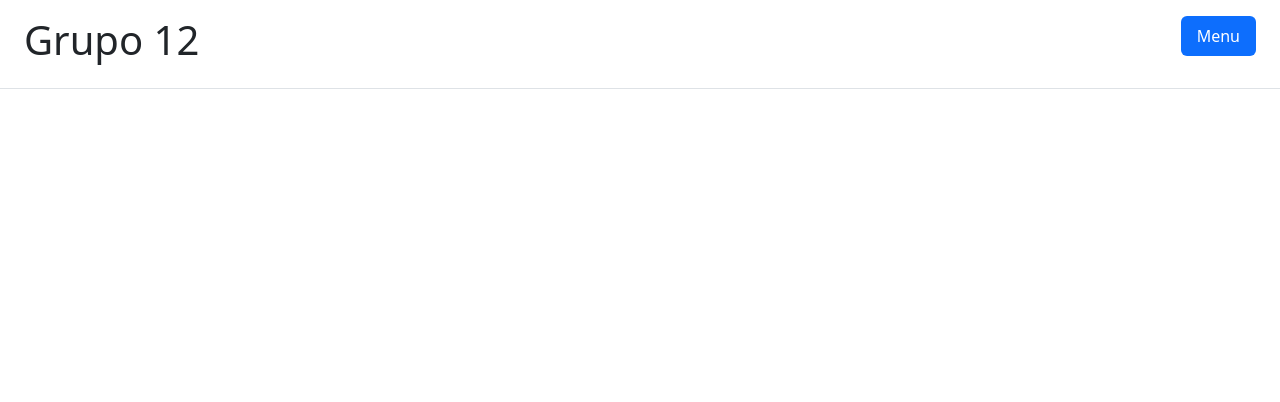
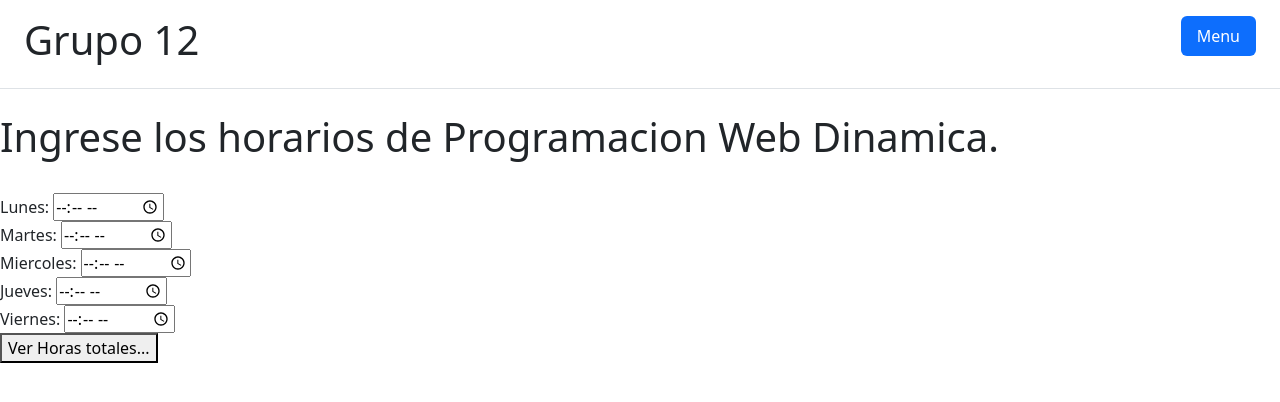
Before and after one commit to veraAlan/PWD-2022, a PHP site: template Entregables/Entregable1/Vista/TP1/EJ2.php in a window 1280 px wide. Shown: the top 402 px of the page. Run offline with PHP 8.4, Linux system fonts and the light colour scheme; the template is opened without the code that fills it, so the values that code supplies are empty.

Commit message:
Added EJ2

```diff
--- a/Entregables/Entregable1/Modelo/database.php
+++ /dev/null
@@ -1 +0,0 @@
-<?php
--- a/Entregables/Entregable1/Vista/TP1/EJ2.php
+++ b/Entregables/Entregable1/Vista/TP1/EJ2.php
@@ -1 +1,40 @@
-<?php
+<!DOCTYPE html>
+<html lang="en">
+
+<head>
+    <meta charset="UTF-8">
+    <meta http-equiv="X-UA-Compatible" content="IE=edge">
+    <meta name="viewport" content="width=device-width, initial-scale=1.0">
+    <title>Ejercicio 2</title>
+</head>
+
+<body>
+    <!-- Agregar header a la pagina. -->
+    <? include_once("../Estructura/header.php") ?>
+
+    <!-- Form de horarios -->
+    <h1>Ingrese los horarios de Programacion Web Dinamica.</h1>
+    <br />
+
+    <form action="EJ1_horasTotales.php" method="GET">
+        <div>
+            Lunes: <input type="time" name="lunes" id="lunes">
+        </div>
+        <div>
+            Martes: <input type="time" name="martes" id="martes">
+        </div>
+        <div>
+            Miercoles: <input type="time" name="miercoles" id="miercoles">
+        </div>
+        <div>
+            Jueves: <input type="time" name="jueves" id="jueves">
+        </div>
+        <div>
+            Viernes: <input type="time" name="viernes" id="viernes">
+        </div>
+
+        <button type="submit" name="submit">Ver Horas totales...</button>
+    </form>
+</body>
+
+</html>
```
Also changed, not shown: Entregables/Entregable1/Control/TP1/EJ2.php (+12 -0 lines), Entregables/Entregable1/Vista/TP1/EJ2_horasTotales.php (added, +21 -0 lines).
